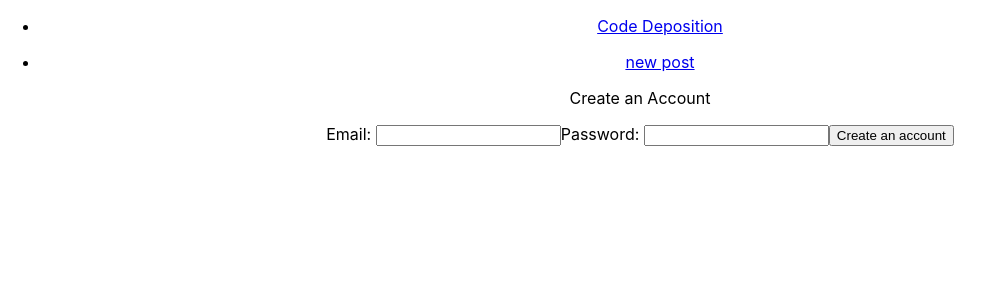
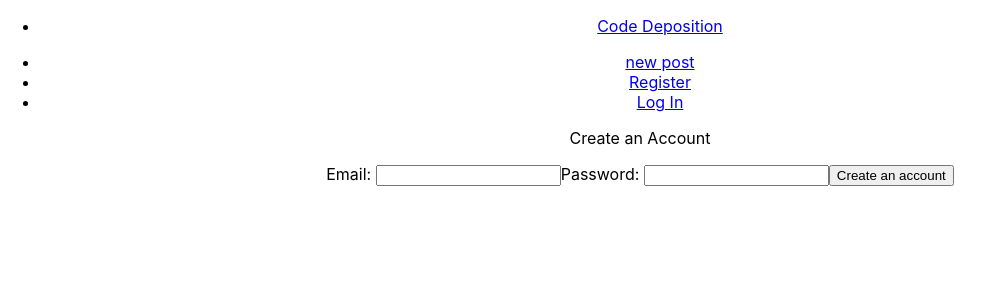
Before and after one commit to tjohnson1106/the-code-deposition, a React (Create React App) app: page /signin in a window 1280 px wide. Shown: the top 300 px of the page, without its empty margins (0-994 px from the left). Built offline with nearby package versions, Linux system fonts and the light colour scheme; no server answers.

Commit message:
created login and sign in selectors

```diff
--- a/src/actions/login.ts
+++ b/src/actions/login.ts
@@ -11,7 +11,7 @@ export const loginUser = (email: string, password: string) => {
         type: "LOGIN_USER",
         payload: user
       });
-      return user;
+      return user as any;
     }
   };
 };
--- a/src/components/Nav.tsx
+++ b/src/components/Nav.tsx
@@ -1,11 +1,59 @@
-import React from "react";
+import React, { useState, useEffect } from "react";
 import { Link, withRouter } from "react-router-dom";
-// import { useSelector, useDispatch } from "react-redux";
+import { useSelector, useDispatch } from "react-redux";
 
-// import Firebase from "../firebase/config";
-// import { logoutUser } from "../actions/logout";
+import firebase from "../firebase/config";
+import { logoutUser } from "../actions/logout";
 
 const Nav = () => {
+  const loginSelector = useSelector((state: any) => state.login);
+  const signInSelector = useSelector((state: any) => state.signIn);
+  const [userState, setUserState] = useState(null);
+  const dispatch = useDispatch();
+  const logoutUserAction = () => dispatch(logoutUser);
+
+  useEffect(() => {
+    firebase.getUserState().then((user: any) => {
+      setUserState(user);
+    });
+  });
+
+  const logout = async () => {
+    console.log("logout user");
+    setUserState(null);
+    await logoutUserAction();
+    // props.history.replace("/`")
+  };
+
+  let buttons;
+
+  if (
+    (loginSelector.user && loginSelector.user.hasOwnProperty("user")) ||
+    (signInSelector.user && signInSelector.user.hasOwnProperty("user")) ||
+    userState != null
+  ) {
+    buttons = (
+      <>
+        <li>
+          <button className="logout" onClick={logout}>
+            Log Out
+          </button>
+        </li>
+      </>
+    );
+  } else {
+    buttons = (
+      <>
+        <li>
+          <Link to="/signIn">Register</Link>
+        </li>
+
+        <li>
+          <Link to="/signIn">Log In</Link>
+        </li>
+      </>
+    );
+  }
   return (
     <nav>
       <ul>
@@ -17,6 +65,7 @@ const Nav = () => {
         <li>
           <Link to="/create">new post</Link>
         </li>
+        {buttons}
       </ul>
       <ul></ul>
     </nav>
--- a/src/firebase/config.ts
+++ b/src/firebase/config.ts
@@ -38,6 +38,7 @@ class Firebase {
       });
     return user;
   }
+
   // login
 
   async login(email: string, password: string) {
@@ -60,6 +61,12 @@ class Firebase {
       });
     return logout;
   }
+
+  async getUserState() {
+    return new Promise((resolve) => {
+      this.auth.onAuthStateChanged(resolve);
+    });
+  }
 }
 
 export default new Firebase();
--- a/src/reducers/index.ts
+++ b/src/reducers/index.ts
@@ -1,4 +1,5 @@
 import { combineReducers } from "redux";
+
 import { createUser } from "./sign-in";
 import { loginUser } from "./login";
 import { logoutUser } from "./logout";
```
